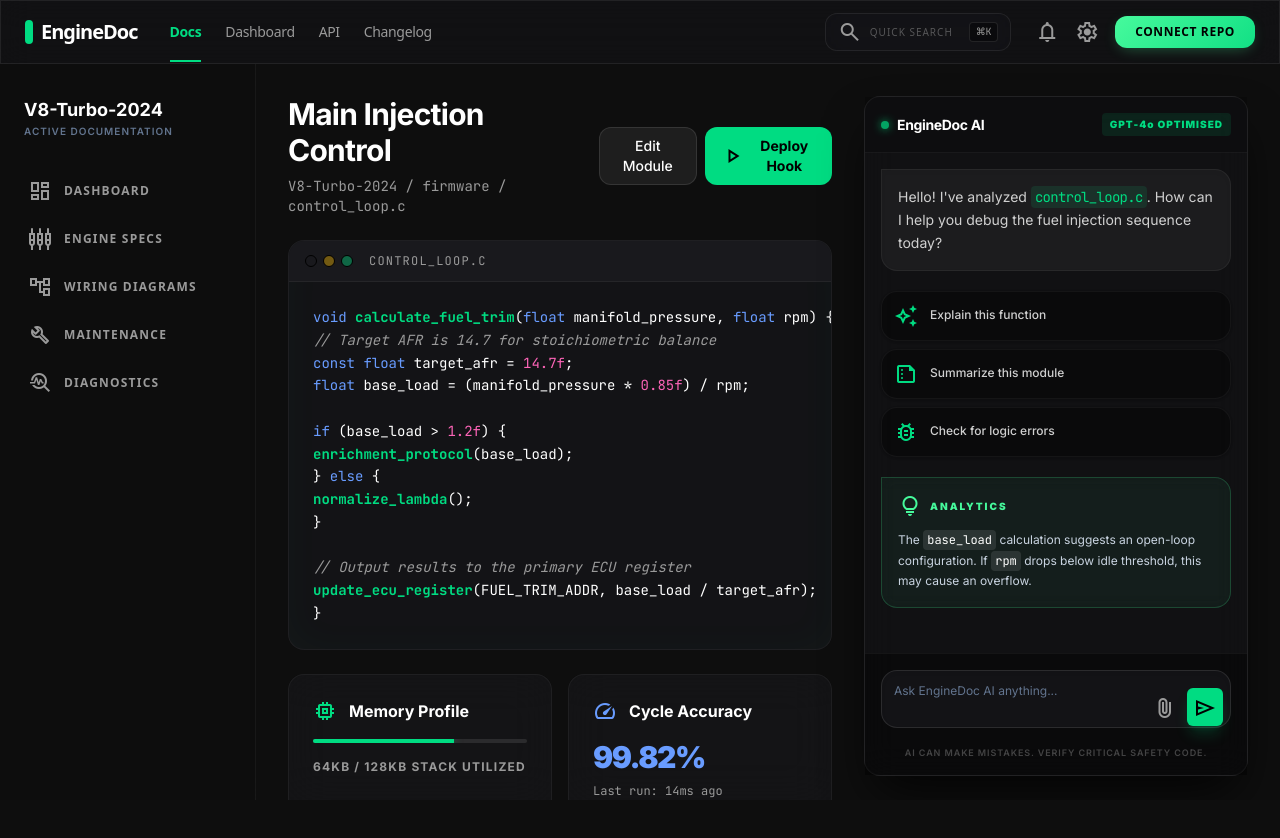
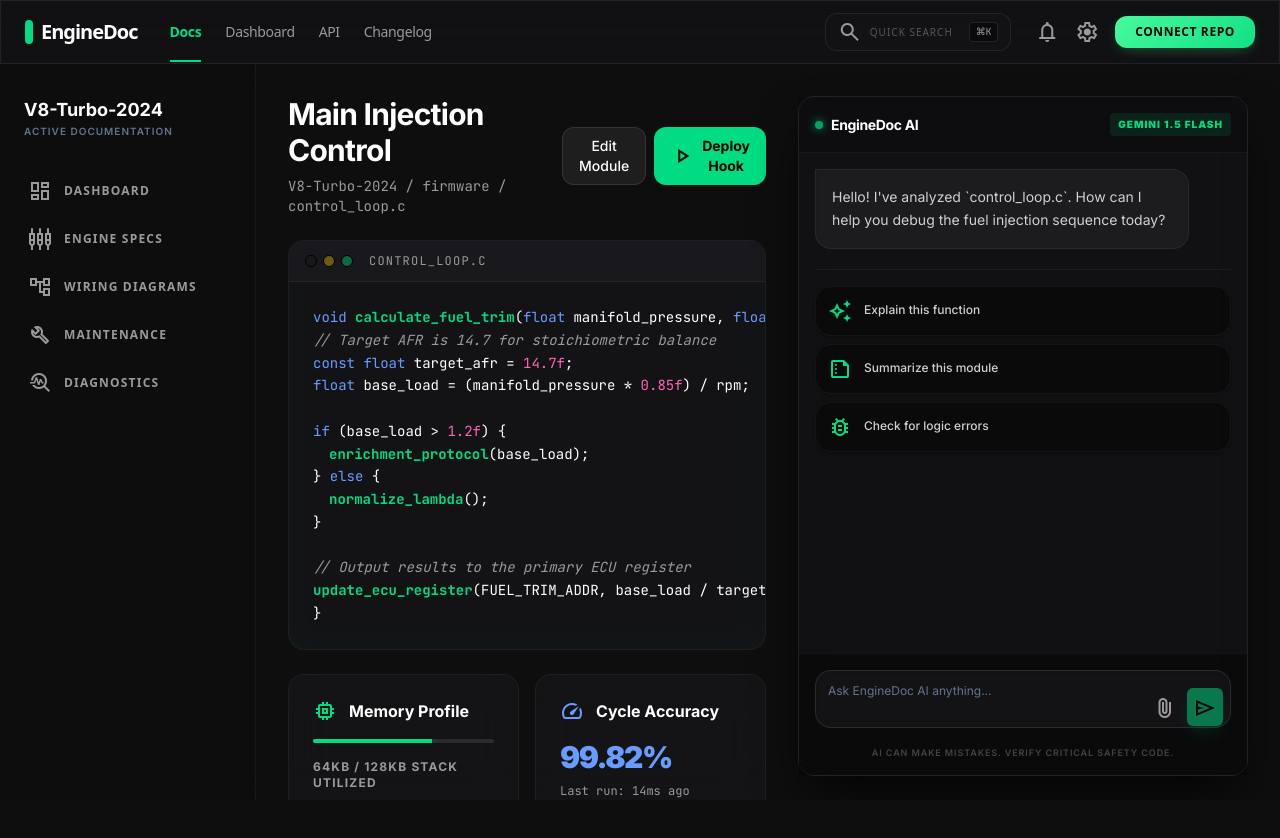
Before and after one commit to Rogue-Monk/docu, a Next.js app: page /ai in a window 1280 px wide. Shown: the top 838 px of the page. Built offline with nearby package versions, Linux system fonts and the light colour scheme.

Commit message:
feat: integrate AI chat functionality with Google Gemini using Vercel AI SDK

```diff
--- a/package.json
+++ b/package.json
@@ -9,6 +9,9 @@
     "lint": "eslint"
   },
   "dependencies": {
+    "@ai-sdk/google": "^0.0.14",
+    "@ai-sdk/react": "^3.0.177",
+    "ai": "^3.1.21",
     "clsx": "^2.1.1",
     "framer-motion": "^12.38.0",
     "next": "16.2.3",
--- a/src/app/ai/page.tsx
+++ b/src/app/ai/page.tsx
@@ -2,12 +2,22 @@
 
 import { motion } from "framer-motion";
 import { TopNav } from "@/components/layout/TopNav";
-
 import { containerVariants, itemVariants } from "@/lib/animations";
 import { APP_SIDEBAR_LINKS } from "@/lib/constants";
 import { CodeWindow } from "@/components/ui/CodeWindow";
+import { useChat, Message } from "ai/react";
 
 export default function AIExplanationPage() {
+  const { messages, input, handleInputChange, handleSubmit, append, isLoading } = useChat({
+    initialMessages: [
+      {
+        id: "1",
+        role: "assistant",
+        content: "Hello! I've analyzed `control_loop.c`. How can I help you debug the fuel injection sequence today?",
+      },
+    ],
+  });
+
   return (
     <div className="bg-background text-on-surface font-body selection:bg-secondary/30 min-h-screen flex flex-col pt-16">
       <TopNav />
@@ -20,8 +30,11 @@ export default function AIExplanationPage() {
             <h3 className="text-white text-lg font-bold">V8-Turbo-2024</h3>
             <p className="text-[10px] text-slate-500 uppercase tracking-widest font-semibold">Active Documentation</p>
           </div>
-          {APP_SIDEBAR_LINKS.map(link => (
-            <button key={link.label} className="flex items-center gap-3 px-3 py-2 text-on-surface-variant hover:text-white hover:bg-white/5 transition-all duration-200 font-sans text-xs font-semibold uppercase tracking-widest active:translate-x-1 rounded-lg">
+          {APP_SIDEBAR_LINKS.map((link) => (
+            <button
+              key={link.label}
+              className="flex items-center gap-3 px-3 py-2 text-on-surface-variant hover:text-white hover:bg-white/5 transition-all duration-200 font-sans text-xs font-semibold uppercase tracking-widest active:translate-x-1 rounded-lg"
+            >
               <span className="material-symbols-outlined text-sm">{link.icon}</span>
               {link.label}
             </button>
@@ -49,20 +62,35 @@ export default function AIExplanationPage() {
 
             {/* Bento Code Block */}
             <CodeWindow variants={itemVariants} variant="detailed" filename="control_loop.c">
-<pre><code><span className="text-tertiary">void</span> <span className="text-secondary font-bold">calculate_fuel_trim</span>(<span className="text-tertiary">float</span> manifold_pressure, <span className="text-tertiary">float</span> rpm) {"{"}<br/>
-    <span className="text-on-surface-variant italic">{"// Target AFR is 14.7 for stoichiometric balance"}</span><br/>
-    <span className="text-tertiary">const float</span> target_afr = <span className="text-pink-400">14.7f</span>;<br/>
-    <span className="text-tertiary">float</span> base_load = (manifold_pressure * <span className="text-pink-400">0.85f</span>) / rpm;<br/>
-<br/>
-    <span className="text-tertiary">if</span> (base_load &gt; <span className="text-pink-400">1.2f</span>) {"{"}<br/>
-        <span className="text-secondary font-bold">enrichment_protocol</span>(base_load);<br/>
-    {"}"} <span className="text-tertiary">else</span> {"{"}<br/>
-        <span className="text-secondary font-bold">normalize_lambda</span>();<br/>
-    {"}"}<br/>
-<br/>
-    <span className="text-on-surface-variant italic">{"// Output results to the primary ECU register"}</span><br/>
-    <span className="text-secondary font-bold">update_ecu_register</span>(FUEL_TRIM_ADDR, base_load / target_afr);<br/>
-{"}"}</code></pre>
+              <pre>
+                <code>
+                  <span className="text-tertiary">void</span> <span className="text-secondary font-bold">calculate_fuel_trim</span>(<span className="text-tertiary">float</span> manifold_pressure, <span className="text-tertiary">float</span> rpm) {"{"}
+                  <br />
+                  <span className="text-on-surface-variant italic">{"// Target AFR is 14.7 for stoichiometric balance"}</span>
+                  <br />
+                  <span className="text-tertiary">const float</span> target_afr = <span className="text-pink-400">14.7f</span>;
+                  <br />
+                  <span className="text-tertiary">float</span> base_load = (manifold_pressure * <span className="text-pink-400">0.85f</span>) / rpm;
+                  <br />
+                  <br />
+                  <span className="text-tertiary">if</span> (base_load &gt; <span className="text-pink-400">1.2f</span>) {"{"}
+                  <br />
+                  <span className="text-secondary font-bold ml-4">enrichment_protocol</span>(base_load);
+                  <br />
+                  {"}"} <span className="text-tertiary">else</span> {"{"}
+                  <br />
+                  <span className="text-secondary font-bold ml-4">normalize_lambda</span>();
+                  <br />
+                  {"}"}
+                  <br />
+                  <br />
+                  <span className="text-on-surface-variant italic">{"// Output results to the primary ECU register"}</span>
+                  <br />
+                  <span className="text-secondary font-bold">update_ecu_register</span>(FUEL_TRIM_ADDR, base_load / target_afr);
+                  <br />
+                  {"}"}
+                </code>
+              </pre>
             </CodeWindow>
 
             <div className="grid grid-cols-1 md:grid-cols-2 gap-4 mt-6 pb-8">
@@ -92,7 +120,7 @@ export default function AIExplanationPage() {
             initial={{ opacity: 0, x: 20 }}
             animate={{ opacity: 1, x: 0 }}
             transition={{ delay: 0.2, duration: 0.5 }}
-            className="w-full xl:w-96 flex-shrink-0 mb-8"
+            className="w-full xl:w-[450px] flex-shrink-0 mb-8"
           >
             <div className="acrylic-panel sticky top-0 rounded-2xl border border-white/10 shadow-2xl shadow-black/80 flex flex-col h-[600px] xl:h-[calc(100vh-120px)] bg-black/40">
               {/* Header */}
@@ -101,84 +129,100 @@ export default function AIExplanationPage() {
                   <div className="w-2 h-2 rounded-full bg-secondary animate-pulse shadow-[0_0_8px_#00DC82]"></div>
                   <span className="text-sm font-bold tracking-tight text-white">EngineDoc AI</span>
                 </div>
-                <span className="text-[10px] font-black tracking-widest text-secondary bg-secondary/10 px-2 py-1 rounded">GPT-4o OPTIMISED</span>
+                <span className="text-[10px] font-black tracking-widest text-secondary bg-secondary/10 px-2 py-1 rounded">GEMINI 1.5 FLASH</span>
               </div>
 
               {/* Chat History */}
               <div className="flex-grow overflow-y-auto p-4 space-y-5 custom-scrollbar">
-                {/* AI Bubble */}
-                <div className="flex flex-col gap-2">
-                  <div className="bg-white/5 p-4 rounded-xl rounded-tl-none border border-white/5 shadow-inner">
-                    <p className="text-sm leading-relaxed text-[#d0d0d0]">
-                      Hello! I&apos;ve analyzed <span className="text-secondary font-mono tracking-tighter bg-secondary/10 px-1 py-0.5 rounded">control_loop.c</span>. How can I help you debug the fuel injection sequence today?
-                    </p>
+                {messages.map((m: Message) => (
+                  <div key={m.id} className="flex flex-col gap-2">
+                    <div
+                      className={`${
+                        m.role === "user"
+                          ? "bg-secondary/10 text-secondary ml-auto"
+                          : "bg-white/5 text-[#d0d0d0]"
+                      } p-4 rounded-xl ${
+                        m.role === "user" ? "rounded-tr-none" : "rounded-tl-none"
+                      } border border-white/5 shadow-inner max-w-[90%] whitespace-pre-wrap text-sm leading-relaxed`}
+                    >
+                      {m.content}
                     </div>
                   </div>
+                ))}
 
-                {/* Options */}
+                {isLoading && (
                   <div className="flex flex-col gap-2">
+                    <div className="bg-white/5 p-4 rounded-xl rounded-tl-none border border-white/5 shadow-inner max-w-[90%] w-24 flex gap-1 items-center h-12">
+                      <div className="w-2 h-2 bg-secondary rounded-full animate-bounce"></div>
+                      <div className="w-2 h-2 bg-secondary rounded-full animate-bounce" style={{ animationDelay: "0.2s" }}></div>
+                      <div className="w-2 h-2 bg-secondary rounded-full animate-bounce" style={{ animationDelay: "0.4s" }}></div>
+                    </div>
+                  </div>
+                )}
+
+                {/* Suggestions (Only show if there are no user messages yet) */}
+                {messages.length === 1 && (
+                  <div className="flex flex-col gap-2 pt-4 border-t border-white/5">
                     {[
-                    { icon: 'auto_awesome', label: 'Explain this function' },
-                    { icon: 'summarize', label: 'Summarize this module' },
-                    { icon: 'bug_report', label: 'Check for logic errors' }
+                      { icon: "auto_awesome", label: "Explain this function" },
+                      { icon: "summarize", label: "Summarize this module" },
+                      { icon: "bug_report", label: "Check for logic errors" },
                     ].map((opt, i) => (
                       <motion.button
                         key={i}
+                        onClick={() => append({ role: "user", content: opt.label })}
                         whileHover={{ scale: 1.02 }}
                         whileTap={{ scale: 0.98 }}
                         className="text-left w-full p-3 rounded-xl bg-black/40 border border-white/5 text-xs font-medium text-[#d0d0d0] hover:border-secondary/50 hover:bg-secondary/5 transition-all group shadow-sm"
                       >
-                      <span className="material-symbols-outlined text-secondary text-sm align-middle mr-3 group-hover:scale-110 duration-200">{opt.icon}</span>
+                        <span className="material-symbols-outlined text-secondary text-sm align-middle mr-3 group-hover:scale-110 duration-200">
+                          {opt.icon}
+                        </span>
                         {opt.label}
                       </motion.button>
                     ))}
                   </div>
-
-                {/* AI Response Snippet */}
-                <div className="flex flex-col gap-2 mt-4">
-                  <motion.div
-                    initial={{ opacity: 0, y: 10 }}
-                    animate={{ opacity: 1, y: 0 }}
-                    transition={{ delay: 0.8 }}
-                    className="bg-primary/5 p-4 rounded-xl rounded-tl-none border border-primary/20 backdrop-blur-sm"
-                  >
-                    <h5 className="text-[10px] font-black text-primary mb-3 uppercase tracking-[0.2em] flex items-center gap-2">
-                      <span className="material-symbols-outlined text-sm">lightbulb</span>
-                      Analytics
-                    </h5>
-                    <p className="text-xs leading-relaxed text-slate-300">
-                      The <span className="font-mono text-white bg-white/10 px-1 py-0.5 rounded">base_load</span> calculation suggests an open-loop configuration. If <span className="font-mono text-white bg-white/10 px-1 py-0.5 rounded">rpm</span> drops below idle threshold, this may cause an overflow.
-                    </p>
-                  </motion.div>
-                </div>
+                )}
               </div>
 
               {/* Input Area */}
-              <div className="p-4 bg-black/40 border-t border-white/5 shrink-0">
+              <form onSubmit={handleSubmit} className="p-4 bg-black/40 border-t border-white/5 shrink-0">
                 <div className="relative">
                   <textarea
-                    className="w-full bg-[#131316] border border-white/10 rounded-xl p-3 text-xs text-white placeholder-slate-500 focus:ring-1 focus:ring-secondary focus:border-secondary transition-all resize-none outline-none shadow-inner"
+                    value={input}
+                    onChange={handleInputChange}
+                    onKeyDown={(e) => {
+                      if (e.key === "Enter" && !e.shiftKey) {
+                        e.preventDefault();
+                        const form = e.currentTarget.closest("form");
+                        if (form) form.requestSubmit();
+                      }
+                    }}
+                    className="w-full bg-[#131316] border border-white/10 rounded-xl p-3 pr-24 text-xs text-white placeholder-slate-500 focus:ring-1 focus:ring-secondary focus:border-secondary transition-all resize-none outline-none shadow-inner"
                     placeholder="Ask EngineDoc AI anything..."
                     rows={2}
                   ></textarea>
                   <div className="absolute right-2 bottom-2 flex gap-1">
-                    <button className="p-1.5 rounded-md hover:bg-white/5 text-on-surface-variant transition-colors">
+                    <button type="button" className="p-1.5 rounded-md hover:bg-white/5 text-on-surface-variant transition-colors">
                       <span className="material-symbols-outlined text-sm">attach_file</span>
                     </button>
-                    <button className="p-1.5 rounded-md bg-secondary text-black hover:bg-secondary/90 shadow-lg shadow-secondary/20 active:scale-95 transition-all">
+                    <button
+                      type="submit"
+                      disabled={isLoading || !input.trim()}
+                      className="p-1.5 rounded-md bg-secondary text-black hover:bg-secondary/90 shadow-lg shadow-secondary/20 active:scale-95 transition-all disabled:opacity-50 disabled:cursor-not-allowed"
+                    >
                       <span className="material-symbols-outlined text-sm">send</span>
                     </button>
                   </div>
                 </div>
-                <p className="text-[9px] text-center text-on-surface-variant/40 uppercase tracking-widest mt-3 font-semibold">AI can make mistakes. Verify critical safety code.</p>
-              </div>
+                <p className="text-[9px] text-center text-on-surface-variant/40 uppercase tracking-widest mt-3 font-semibold">
+                  AI can make mistakes. Verify critical safety code.
+                </p>
+              </form>
             </div>
           </motion.div>
         </main>
       </div>
-
-      <div className="fixed bottom-0 z-50 w-full lg:ml-64 bg-background">
-      </div>
     </div>
   );
 }
--- /dev/null
+++ b/src/app/api/chat/route.ts
@@ -0,0 +1,39 @@
+import { google } from '@ai-sdk/google';
+import { streamText } from 'ai';
+
+// Allow streaming responses up to 30 seconds
+export const maxDuration = 30;
+
+export async function POST(req: Request) {
+  // Extract the `messages` from the body of the request
+  const { messages } = await req.json();
+
+  // Call the language model
+  const result = await streamText({
+    model: google('gemini-1.5-flash'),
+    system: `You are EngineDoc AI, a highly technical coding assistant helping a user debug their code.
+    The user is currently viewing a file named 'control_loop.c'.
+    Here is the content of 'control_loop.c':
+    \`\`\`c
+    void calculate_fuel_trim(float manifold_pressure, float rpm) {
+        // Target AFR is 14.7 for stoichiometric balance
+        const float target_afr = 14.7f;
+        float base_load = (manifold_pressure * 0.85f) / rpm;
+
+        if (base_load > 1.2f) {
+            enrichment_protocol(base_load);
+        } else {
+            normalize_lambda();
+        }
+
+        // Output results to the primary ECU register
+        update_ecu_register(FUEL_TRIM_ADDR, base_load / target_afr);
+    }
+    \`\`\`
+    Answer their questions concisely and professionally, focusing on the code provided.`,
+    messages,
+  });
+
+  // Respond with the stream
+  return result.toAIStreamResponse();
+}
```
Also changed, not shown: 1 other file (tests, documents, lock files or other folders). Lines whose indentation alone changed are shown as unchanged.
